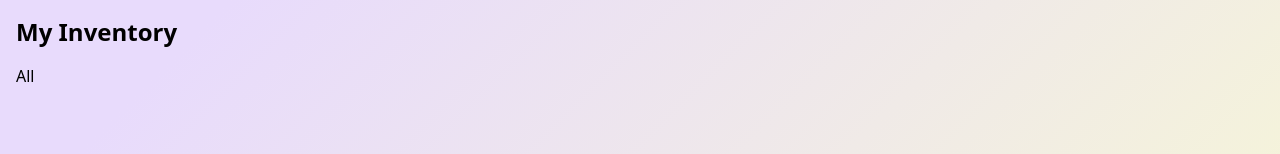
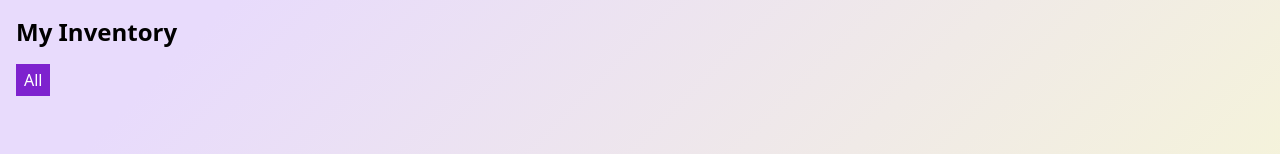
Before and after one commit to husaininajib/expiration-tracker, a React (Create React App) app: page / in a window 1280 px wide. Shown: the part 310-464 px from the top of the page. Built offline with nearby package versions, Linux system fonts and the light colour scheme.

Commit message:
styling the filter button

```diff
--- a/src/App.css
+++ b/src/App.css
@@ -2,7 +2,9 @@
 @tailwind components;
 @tailwind utilities;
 
-html,
+html {
+  min-height: 100%;
+}
 body {
   height: 100%;
   background-color: #f8f9d2;
--- a/src/App.js
+++ b/src/App.js
@@ -16,7 +16,6 @@ function App() {
   const [currentCategory, setCurrentCategory] = useState("all")
   const { formData, submitFormData, handleChange } = useFormData(setProducts)
 
-  console.log(latestCategory)
   return (
     <>
       <Navbar showForm={showForm} setShowForm={setShowForm} />
--- a/src/components/inventoryList/category/CategoryList.js
+++ b/src/components/inventoryList/category/CategoryList.js
@@ -1,12 +1,18 @@
 import React, { useState } from "react"
 
-const CategoryList = ({ categories, setCurrentCategory }) => {
+const CategoryList = ({ categories, currentCategory, setCurrentCategory }) => {
   return (
     <div>
-      <ul className="capitalize flex gap-3 mt-4">
+      <ul className="capitalize flex mt-4">
         {categories.map((item, index) => {
           return (
-            <li key={index} onClick={() => setCurrentCategory(item)}>
+            <li
+              className={`${
+                currentCategory === item ? "bg-purple-700 text-white" : ""
+              } px-2 py-1 cursor-pointer`}
+              key={index}
+              onClick={() => setCurrentCategory(item)}
+            >
               {item}
             </li>
           )
```
